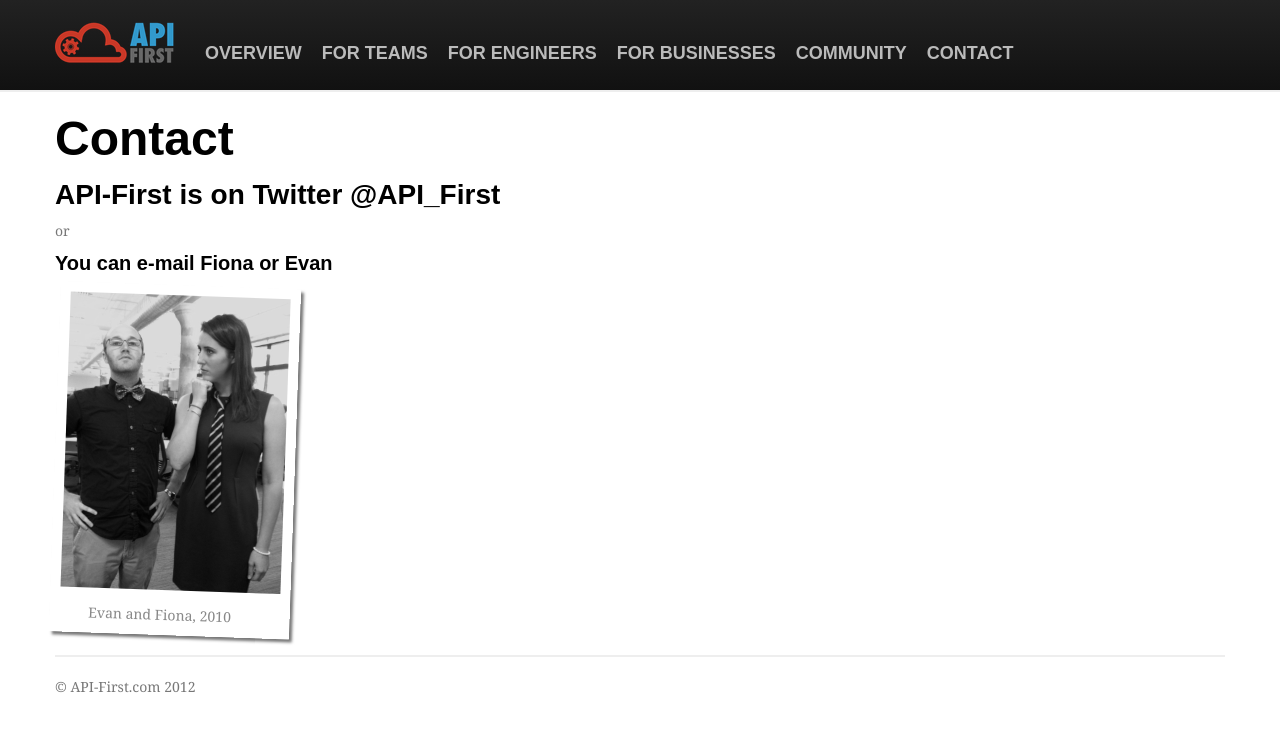
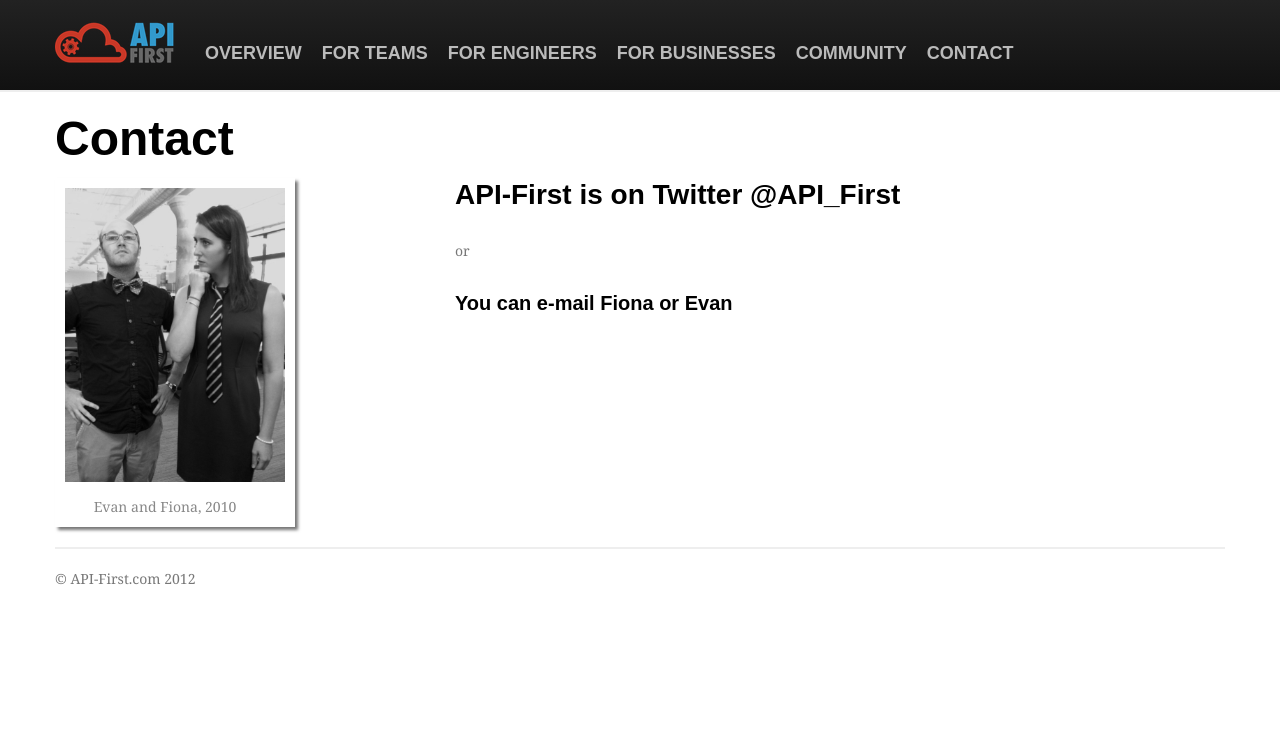
Before and after one commit to evantahler/api-first, a Jekyll site: the page built from pages/contact.md, in a window 1280 px wide. Shown: the top 732 px of the page. Built offline with Jekyll 4.4.1, drawn with Linux system fonts in a browser that asks for light colours; some web fonts are replaced; Markdown is read by kramdown in place of the engine named in the settings.

Commit message:
no rotate

```diff
--- a/css/app.css
+++ b/css/app.css
@@ -9,11 +9,6 @@
 .polaroid {
   position: relative;
   width: 220px;
-    transform:rotate(2deg);
-    -ms-transform:rotate(2deg);
-    -moz-transform:rotate(2deg);
-    -webkit-transform:rotate(2deg);
-    -o-transform:rotate(2deg);
 }
 
 .highlight {
--- a/pages/contact.md
+++ b/pages/contact.md
@@ -5,13 +5,21 @@ title: API First - Contact
 
 # Contact
 
-### API-First is on Twitter [@API_First](http://twitter.com/api_first)
+<div class="row">
 
-or
+  <div class="span4">
+    <div class="polaroid">
+      <p>Evan and Fiona, 2010</p>
+      <img src="/images/ties.jpg" />
+    </div>
+  </div>
 
-#### You can e-mail [Fiona](mailto:fiona@api-first.com) or [Evan](mailto:evan@api-first.com)
+  <div class="span8">
+    <h3>API-First is on Twitter <a href="http://twitter.com/api_first" target="_blank">@API_First</a></h3>
+    <br>
+    <p>or</p>
+    <br>
+    <h4>You can e-mail <a href="mailto:fiona@api-first.com">Fiona</a> or <a href="mailto:evan@api-first.com">Evan</a></h4>
+  </div>
 
-<div class="polaroid">
-  <p>Evan and Fiona, 2010</p>
-  <img src="/images/ties.jpg" />
 </div>
```
